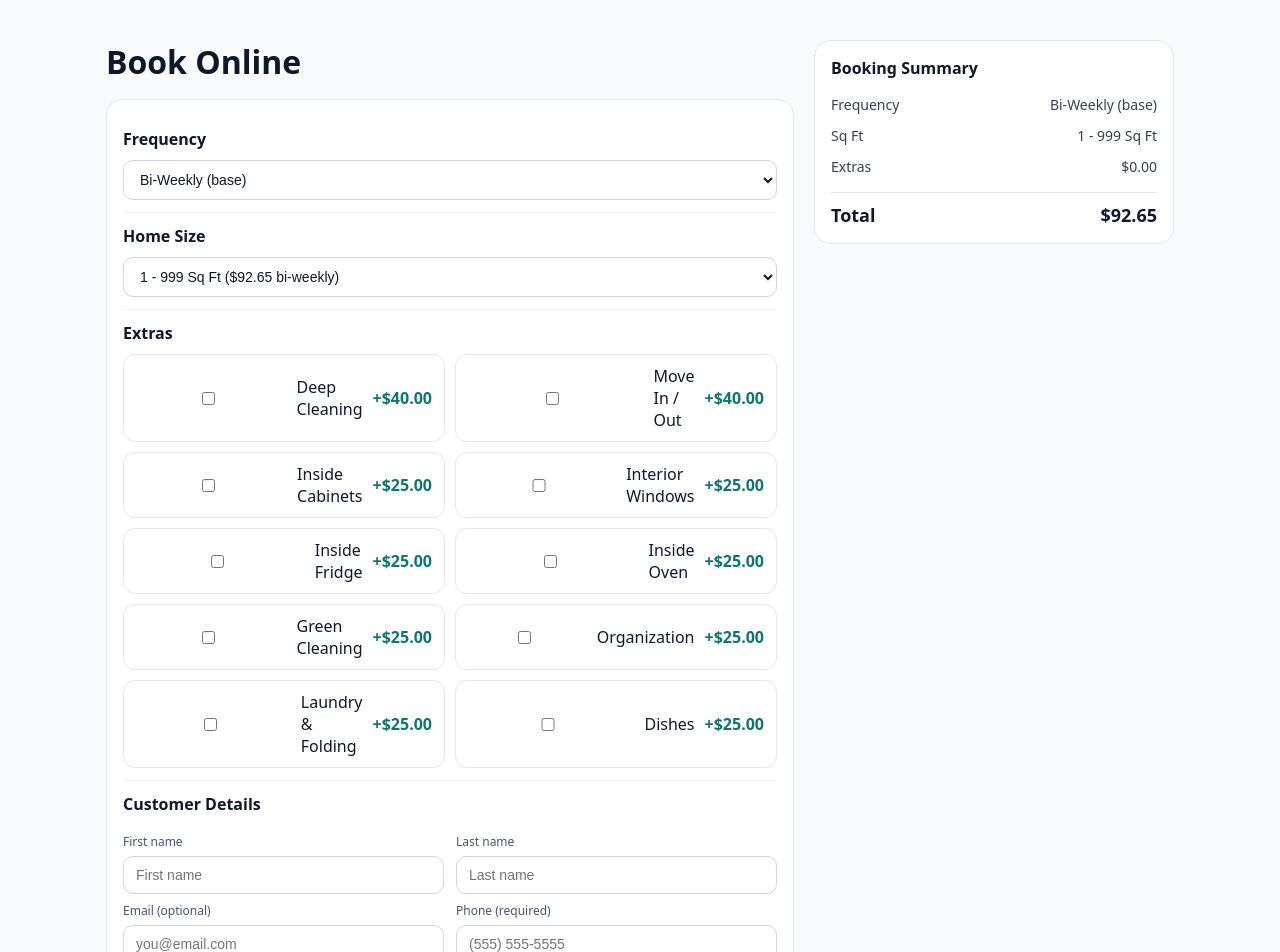
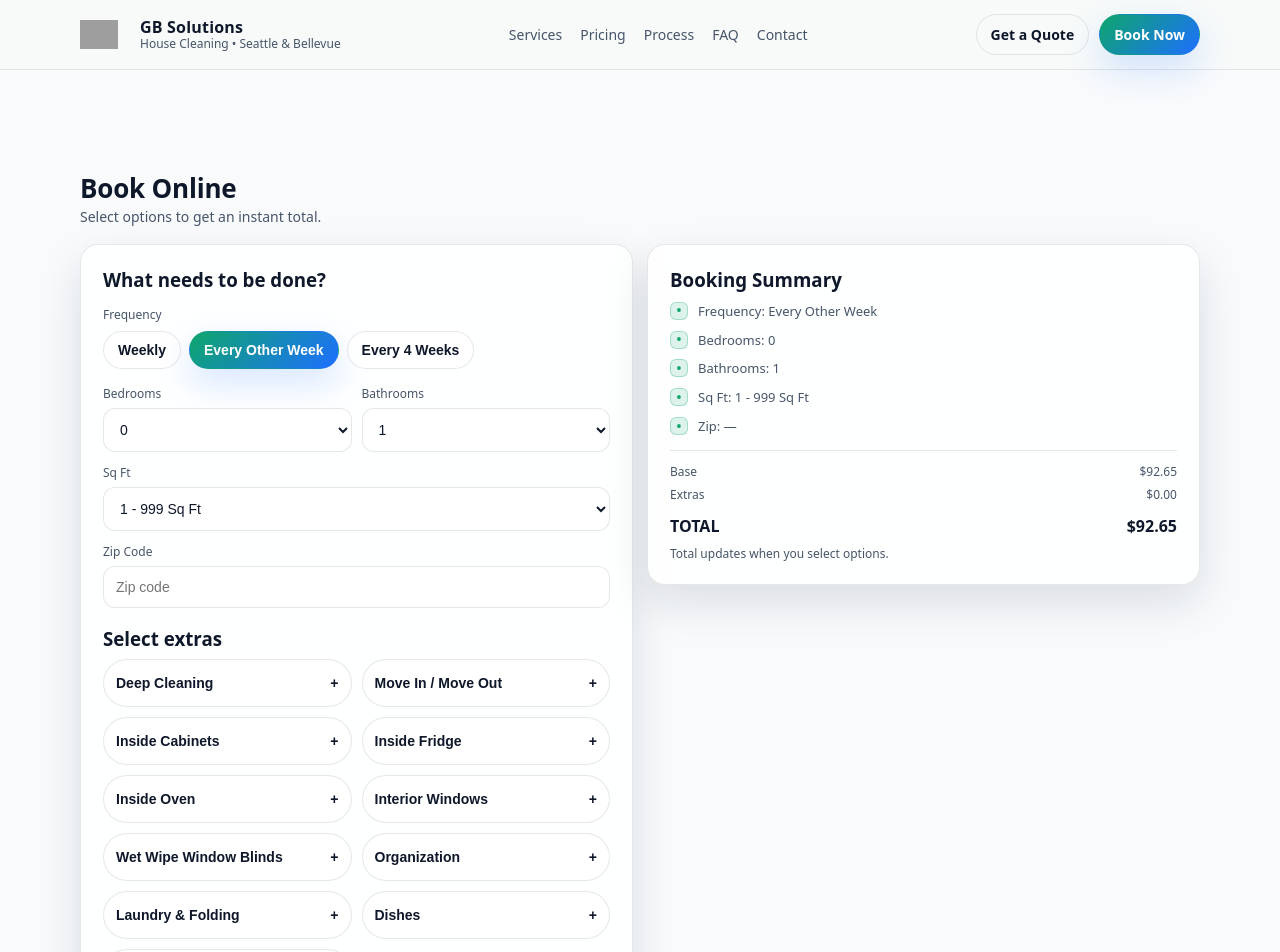
Before and after one commit to mohamedfeyrus97-ui/gb-solutions, a Next.js app: page /book in a window 1280 px wide. Shown: the top 952 px of the page. Built offline with nearby package versions, Linux system fonts and the light colour scheme; grey boxes are pictures that could not be loaded.

Commit message:
Update book.js

```diff
--- a/pages/book.js
+++ b/pages/book.js
@@ -1,5 +1,6 @@
 // pages/book.js
 import { useMemo, useState } from "react";
+import Link from "next/link";
 
 const SQFT_PRICES_BIWEEKLY = [
   { label: "1 - 999 Sq Ft", value: "1-999", price: 92.65 },
@@ -14,300 +15,369 @@ const SQFT_PRICES_BIWEEKLY = [
   { label: "5000 - 5499 Sq Ft", value: "5000-5499", price: 262.65 },
 ];
 
-// Your rule: base prices are for BI-WEEKLY.
-// “more frequent” => down 15%
-// “less frequent” => up 15%
+// Display labels have NO parentheses.
 const FREQUENCY = [
-  { label: "Weekly (−15%)", value: "weekly", multiplier: 0.85 },
-  { label: "Bi-Weekly (base)", value: "biweekly", multiplier: 1.0 },
-  { label: "Every 4 Weeks (+15%)", value: "every4weeks", multiplier: 1.15 },
-  { label: "One-Time (+15%)", value: "onetime", multiplier: 1.15 },
+  { label: "Weekly", value: "weekly", multiplier: 0.85 },
+  { label: "Every Other Week", value: "biweekly", multiplier: 1.0 }, // base
+  { label: "Every 4 Weeks", value: "monthly", multiplier: 1.15 },
 ];
 
-// Extras pricing per your notes
-const EXTRA_DEEP_OR_MOVE = 40;
-const EXTRA_STANDARD = 25; // use 20 if you prefer; adjust as needed
+const ADDONS = [
+  { id: "deep_clean", name: "Deep Cleaning", price: 40 },
+  { id: "move_in_out", name: "Move In / Move Out", price: 40 },
 
-const EXTRAS = [
-  { key: "deep_clean", label: "Deep Cleaning", add: EXTRA_DEEP_OR_MOVE },
-  { key: "move_in_out", label: "Move In / Out", add: EXTRA_DEEP_OR_MOVE },
-  { key: "inside_cabinets", label: "Inside Cabinets", add: EXTRA_STANDARD },
-  { key: "interior_windows", label: "Interior Windows", add: EXTRA_STANDARD },
-  { key: "inside_fridge", label: "Inside Fridge", add: EXTRA_STANDARD },
-  { key: "inside_oven", label: "Inside Oven", add: EXTRA_STANDARD },
-  { key: "green_cleaning", label: "Green Cleaning", add: EXTRA_STANDARD },
-  { key: "organization", label: "Organization", add: EXTRA_STANDARD },
-  { key: "laundry_folding", label: "Laundry & Folding", add: EXTRA_STANDARD },
-  { key: "dishes", label: "Dishes", add: EXTRA_STANDARD },
+  // Extras (no prices displayed; added to total)
+  { id: "inside_cabinets", name: "Inside Cabinets", price: 25 },
+  { id: "inside_fridge", name: "Inside Fridge", price: 25 },
+  { id: "inside_oven", name: "Inside Oven", price: 25 },
+  { id: "interior_windows", name: "Interior Windows", price: 25 },
+  { id: "wet_wipe_blinds", name: "Wet Wipe Window Blinds", price: 25 },
+  { id: "organization", name: "Organization", price: 25 },
+  { id: "laundry_folding", name: "Laundry & Folding", price: 25 },
+  { id: "dishes", name: "Dishes", price: 20 },
+  { id: "green_cleaning", name: "Green Cleaning", price: 20 },
 ];
 
 function money(n) {
+  if (typeof n !== "number" || Number.isNaN(n)) return "$0.00";
   return n.toLocaleString(undefined, { style: "currency", currency: "USD" });
 }
 
 export default function BookPage() {
-  // customer details
+  const BUSINESS = {
+    name: "GB Solutions",
+    tagline: "House Cleaning • Seattle & Bellevue",
+  };
+
+  const [frequency, setFrequency] = useState("biweekly");
+  const [sqft, setSqft] = useState("1-999");
+  const [bedrooms, setBedrooms] = useState("0");
+  const [bathrooms, setBathrooms] = useState("1");
+  const [zip, setZip] = useState("");
+  const [addons, setAddons] = useState(() => new Set());
+
+  // Contact: phone required, email optional
   const [firstName, setFirstName] = useState("");
   const [lastName, setLastName] = useState("");
-
-  // EMAIL OPTIONAL
+  const [phone, setPhone] = useState("");
   const [email, setEmail] = useState("");
 
-  // PHONE REQUIRED
-  const [phone, setPhone] = useState("");
+  const baseBiweekly = useMemo(() => {
+    const row = SQFT_PRICES_BIWEEKLY.find((r) => r.value === sqft);
+    return row ? row.price : 0;
+  }, [sqft]);
 
-  const [sqft, setSqft] = useState(SQFT_PRICES_BIWEEKLY[0].value);
-  const [frequency, setFrequency] = useState("biweekly");
+  const freqMultiplier = useMemo(() => {
+    const row = FREQUENCY.find((f) => f.value === frequency);
+    return row ? row.multiplier : 1.0;
+  }, [frequency]);
 
-  const [extras, setExtras] = useState(() =>
-    Object.fromEntries(EXTRAS.map((e) => [e.key, false]))
-  );
-
-  const [errors, setErrors] = useState({});
-  const [submitted, setSubmitted] = useState(false);
-
-  const selectedSqft = useMemo(
-    () => SQFT_PRICES_BIWEEKLY.find((x) => x.value === sqft),
-    [sqft]
-  );
-
-  const selectedFreq = useMemo(
-    () => FREQUENCY.find((f) => f.value === frequency),
-    [frequency]
-  );
-
-  const extrasTotal = useMemo(() => {
-    return EXTRAS.reduce((sum, e) => (extras[e.key] ? sum + e.add : sum), 0);
-  }, [extras]);
+  const addonsTotal = useMemo(() => {
+    let total = 0;
+    for (const id of addons) {
+      const item = ADDONS.find((a) => a.id === id);
+      if (item) total += item.price;
+    }
+    return total;
+  }, [addons]);
 
   const total = useMemo(() => {
-    const base = selectedSqft?.price ?? 0;
-    const mult = selectedFreq?.multiplier ?? 1;
-    return (base + extrasTotal) * mult;
-  }, [selectedSqft, selectedFreq, extrasTotal]);
+    const adjustedBase = baseBiweekly * freqMultiplier;
+    return Math.round((adjustedBase + addonsTotal) * 100) / 100;
+  }, [baseBiweekly, freqMultiplier, addonsTotal]);
 
-  function validate() {
-    const nextErrors = {};
-
-    // Phone REQUIRED
-    const digitsOnly = phone.replace(/\D/g, "");
-    if (!digitsOnly) nextErrors.phone = "Phone number is required.";
-    else if (digitsOnly.length < 10) nextErrors.phone = "Enter a valid phone number.";
-
-    // Email OPTIONAL, but if present it must be valid-looking
-    if (email.trim().length > 0) {
-      const ok = /^[^\s@]+@[^\s@]+\.[^\s@]+$/.test(email.trim());
-      if (!ok) nextErrors.email = "Enter a valid email or leave blank.";
+  function toggleAddon(id) {
+    setAddons((prev) => {
+      const next = new Set(prev);
+      if (next.has(id)) next.delete(id);
+      else next.add(id);
+      return next;
+    });
   }
 
-    // Optional: require names (remove if you don’t want)
-    if (!firstName.trim()) nextErrors.firstName = "First name is required.";
-    if (!lastName.trim()) nextErrors.lastName = "Last name is required.";
+  const isPhoneValid = phone.trim().length >= 7; // basic client-side check
 
-    setErrors(nextErrors);
-    return Object.keys(nextErrors).length === 0;
-  }
+  function handleSubmit(e) {
+    e.preventDefault();
+    if (!isPhoneValid) return;
 
-  function toggleExtra(key) {
-    setExtras((prev) => ({ ...prev, [key]: !prev[key] }));
-  }
-
-  async function onSubmit(e) {
-    e.preventDefault();
-    setSubmitted(false);
-
-    if (!validate()) return;
-
-    // If you want to send this somewhere, create an API route and POST to it.
-    // For now, this is a front-end validation + “success” state.
-    setSubmitted(true);
+    // Demo-only: no backend included.
+    // You can replace this with email API / form service later.
+    alert("Saved (demo). Add a backend to actually receive bookings.");
   }
 
   return (
-    <div className="bk-wrap">
-      <div className="bk-grid">
-        <main className="bk-main">
-          <h1 className="bk-title">Book Online</h1>
+    <>
+      {/* Header copied from Home layout; brand goes back to home page */}
+      <header className="header">
+        <div className="container">
+          <div className="nav">
+            <Link className="brand" href="/" aria-label="GB Solutions home">
+              {/* Put your transparent logo in: /public/logo.png */}
+              <img
+                src="/logo.png"
+                alt="GB Solutions"
+                style={{ width: 38, height: 38, objectFit: "contain" }}
+              />
+              <div className="brandText" style={{ marginLeft: 10 }}>
+                <b>{BUSINESS.name}</b>
+                <span>{BUSINESS.tagline}</span>
+              </div>
+            </Link>
 
-          <form onSubmit={onSubmit} className="bk-card">
-            <section className="bk-section">
-              <h2 className="bk-h2">Frequency</h2>
-              <div className="bk-row">
-                <select
-                  value={frequency}
-                  onChange={(e) => setFrequency(e.target.value)}
-                  className="bk-select"
+            <nav className="links" aria-label="Primary">
+              <Link href="/#services">Services</Link>
+              <Link href="/#pricing">Pricing</Link>
+              <Link href="/#process">Process</Link>
+              <Link href="/#faq">FAQ</Link>
+              <Link href="/#contact">Contact</Link>
+            </nav>
+
+            <div className="navCtas">
+              <Link className="btn btnGhost" href="/book">
+                Get a Quote
+              </Link>
+              <Link className="btn btnPrimary" href="/book">
+                Book Now
+              </Link>
+            </div>
+          </div>
+        </div>
+      </header>
+
+      <main style={{ paddingTop: 84 }}>
+        <section className="section" style={{ paddingTop: 16 }}>
+          <div className="container">
+            <div className="sectionHead">
+              <div>
+                <h2>Book Online</h2>
+                <p>Select options to get an instant total.</p>
+              </div>
+            </div>
+
+            <div className="split">
+              {/* Left: form */}
+              <div className="priceCard">
+                <h3>What needs to be done?</h3>
+
+                <div style={{ marginTop: 14 }}>
+                  <div className="small" style={{ marginBottom: 8 }}>
+                    Frequency
+                  </div>
+                  <div style={{ display: "flex", gap: 8, flexWrap: "wrap" }}>
+                    {FREQUENCY.map((f) => (
+                      <button
+                        key={f.value}
+                        type="button"
+                        className={frequency === f.value ? "btn btnPrimary" : "btn"}
+                        onClick={() => setFrequency(f.value)}
                       >
-                  {FREQUENCY.map((f) => (
-                    <option key={f.value} value={f.value}>
                         {f.label}
+                      </button>
+                    ))}
+                  </div>
+                </div>
+
+                <div style={{ marginTop: 16 }} className="row">
+                  <div style={{ flex: 1 }}>
+                    <div className="small" style={{ marginBottom: 6 }}>
+                      Bedrooms
+                    </div>
+                    <select value={bedrooms} onChange={(e) => setBedrooms(e.target.value)}>
+                      {Array.from({ length: 11 }).map((_, i) => (
+                        <option key={i} value={String(i)}>
+                          {i}
                         </option>
                       ))}
                     </select>
                   </div>
-            </section>
 
-            <section className="bk-section">
-              <h2 className="bk-h2">Home Size</h2>
-              <div className="bk-row">
-                <select
-                  value={sqft}
-                  onChange={(e) => setSqft(e.target.value)}
-                  className="bk-select"
-                >
-                  {SQFT_PRICES_BIWEEKLY.map((s) => (
-                    <option key={s.value} value={s.value}>
-                      {s.label} ({money(s.price)} bi-weekly)
+                  <div style={{ flex: 1 }}>
+                    <div className="small" style={{ marginBottom: 6 }}>
+                      Bathrooms
+                    </div>
+                    <select value={bathrooms} onChange={(e) => setBathrooms(e.target.value)}>
+                      {Array.from({ length: 11 }).map((_, i) => (
+                        <option key={i} value={String(i)}>
+                          {i}
                         </option>
                       ))}
                     </select>
                   </div>
-            </section>
+                </div>
 
-            <section className="bk-section">
-              <h2 className="bk-h2">Extras</h2>
-              <div className="bk-extras">
-                {EXTRAS.map((e) => (
-                  <label key={e.key} className="bk-extra">
+                <div style={{ marginTop: 12 }}>
+                  <div className="small" style={{ marginBottom: 6 }}>
+                    Sq Ft
+                  </div>
+                  <select value={sqft} onChange={(e) => setSqft(e.target.value)}>
+                    {SQFT_PRICES_BIWEEKLY.map((s) => (
+                      <option key={s.value} value={s.value}>
+                        {s.label}
+                      </option>
+                    ))}
+                  </select>
+                </div>
+
+                <div style={{ marginTop: 12 }}>
+                  <div className="small" style={{ marginBottom: 6 }}>
+                    Zip Code
+                  </div>
                   <input
-                      type="checkbox"
-                      checked={!!extras[e.key]}
-                      onChange={() => toggleExtra(e.key)}
+                    value={zip}
+                    onChange={(e) => setZip(e.target.value)}
+                    placeholder="Zip code"
+                    inputMode="numeric"
                   />
-                    <span>{e.label}</span>
-                    <span className="bk-extra-price">+{money(e.add)}</span>
-                  </label>
-                ))}
                 </div>
-            </section>
 
-            <section className="bk-section">
-              <h2 className="bk-h2">Customer Details</h2>
+                <div style={{ marginTop: 18 }}>
+                  <h3 style={{ marginBottom: 8 }}>Select extras</h3>
+                  <div
+                    style={{
+                      display: "grid",
+                      gridTemplateColumns: "repeat(auto-fit, minmax(180px, 1fr))",
+                      gap: 10,
+                    }}
+                  >
+                    {ADDONS.map((a) => {
+                      const active = addons.has(a.id);
+                      return (
+                        <button
+                          key={a.id}
+                          type="button"
+                          className={active ? "btn btnPrimary" : "btn"}
+                          style={{
+                            display: "flex",
+                            justifyContent: "space-between",
+                            alignItems: "center",
+                            padding: "12px 12px",
+                            height: 48,
+                          }}
+                          onClick={() => toggleAddon(a.id)}
+                        >
+                          <span>{a.name}</span>
+                          <span aria-hidden="true">{active ? "✓" : "+"}</span>
+                        </button>
+                      );
+                    })}
+                  </div>
+                </div>
 
-              <div className="bk-two">
-                <div>
-                  <label className="bk-label">First name</label>
+                <div style={{ marginTop: 18 }}>
+                  <h3 style={{ marginBottom: 8 }}>Customer details</h3>
+
+                  <form className="form" onSubmit={handleSubmit}>
+                    <div className="row">
                       <input
-                    className="bk-input"
                         value={firstName}
                         onChange={(e) => setFirstName(e.target.value)}
                         placeholder="First name"
                       />
-                  {errors.firstName && <div className="bk-err">{errors.firstName}</div>}
-                </div>
-
-                <div>
-                  <label className="bk-label">Last name</label>
                       <input
-                    className="bk-input"
                         value={lastName}
                         onChange={(e) => setLastName(e.target.value)}
                         placeholder="Last name"
                       />
-                  {errors.lastName && <div className="bk-err">{errors.lastName}</div>}
+                    </div>
+
+                    <div className="row">
+                      <input
+                        value={email}
+                        onChange={(e) => setEmail(e.target.value)}
+                        placeholder="Email (optional)"
+                        type="email"
+                      />
+                      <input
+                        value={phone}
+                        onChange={(e) => setPhone(e.target.value)}
+                        placeholder="Phone (required)"
+                        required
+                      />
+                    </div>
+
+                    <button className="btn btnPrimary" type="submit" disabled={!isPhoneValid}>
+                      Save Booking
+                    </button>
+
+                    {!isPhoneValid && (
+                      <div className="small" style={{ marginTop: 8 }}>
+                        Phone number is required.
+                      </div>
+                    )}
+                  </form>
                 </div>
               </div>
 
-              <div className="bk-two">
-                <div>
-                  <label className="bk-label">Email (optional)</label>
-                  <input
-                    className="bk-input"
-                    type="email"
-                    value={email}
-                    onChange={(e) => setEmail(e.target.value)}
-                    placeholder="you@email.com"
-                  />
-                  {errors.email && <div className="bk-err">{errors.email}</div>}
+              {/* Right: summary */}
+              <div className="priceCard" style={{ height: "fit-content" }}>
+                <h3>Booking Summary</h3>
+
+                <div className="miniList" style={{ marginTop: 10 }}>
+                  <div className="miniItem">
+                    <span className="tick">•</span>
+                    <span>Frequency: {FREQUENCY.find((f) => f.value === frequency)?.label}</span>
+                  </div>
+                  <div className="miniItem">
+                    <span className="tick">•</span>
+                    <span>Bedrooms: {bedrooms}</span>
+                  </div>
+                  <div className="miniItem">
+                    <span className="tick">•</span>
+                    <span>Bathrooms: {bathrooms}</span>
+                  </div>
+                  <div className="miniItem">
+                    <span className="tick">•</span>
+                    <span>Sq Ft: {SQFT_PRICES_BIWEEKLY.find((s) => s.value === sqft)?.label}</span>
+                  </div>
+                  <div className="miniItem">
+                    <span className="tick">•</span>
+                    <span>Zip: {zip || "—"}</span>
+                  </div>
                 </div>
 
-                <div>
-                  <label className="bk-label">Phone (required)</label>
-                  <input
-                    className="bk-input"
-                    inputMode="tel"
-                    value={phone}
-                    onChange={(e) => setPhone(e.target.value)}
-                    placeholder="(555) 555-5555"
-                    // HTML-level required as well (still keep JS validate)
-                    required
-                  />
-                  {errors.phone && <div className="bk-err">{errors.phone}</div>}
+                <div style={{ marginTop: 14, paddingTop: 12, borderTop: "1px solid var(--border)" }}>
+                  <div style={{ display: "flex", justifyContent: "space-between" }}>
+                    <div className="small">Base</div>
+                    <div className="small">{money(Math.round(baseBiweekly * freqMultiplier * 100) / 100)}</div>
+                  </div>
+                  <div style={{ display: "flex", justifyContent: "space-between", marginTop: 6 }}>
+                    <div className="small">Extras</div>
+                    <div className="small">{money(addonsTotal)}</div>
+                  </div>
+
+                  <div style={{ display: "flex", justifyContent: "space-between", marginTop: 12 }}>
+                    <div style={{ fontWeight: 800 }}>TOTAL</div>
+                    <div style={{ fontWeight: 800 }}>{money(total)}</div>
+                  </div>
+
+                  <div className="small" style={{ marginTop: 8 }}>
+                    Total updates when you select options.
+                  </div>
+                </div>
+
+                {addons.size > 0 && (
+                  <div style={{ marginTop: 14 }}>
+                    <div className="small" style={{ marginBottom: 6 }}>
+                      Selected extras
+                    </div>
+                    <ul className="ul">
+                      {[...addons].map((id) => {
+                        const item = ADDONS.find((a) => a.id === id);
+                        return item ? (
+                          <li key={id}>
+                            <span className="dot" /> <span>{item.name}</span>
+                          </li>
+                        ) : null;
+                      })}
+                    </ul>
+                  </div>
+                )}
+              </div>
             </div>
           </div>
         </section>
-
-            <button type="submit" className="bk-btn">
-              Save Booking
-            </button>
-
-            {submitted && (
-              <div className="bk-ok">
-                Validated. Next step: send this booking to your backend/payment processor.
-              </div>
-            )}
-          </form>
       </main>
-
-        <aside className="bk-side">
-          <div className="bk-card">
-            <h3 className="bk-h3">Booking Summary</h3>
-            <div className="bk-sum">
-              <div className="bk-sum-row">
-                <span>Frequency</span>
-                <span>{FREQUENCY.find((f) => f.value === frequency)?.label}</span>
-              </div>
-              <div className="bk-sum-row">
-                <span>Sq Ft</span>
-                <span>{SQFT_PRICES_BIWEEKLY.find((s) => s.value === sqft)?.label}</span>
-              </div>
-              <div className="bk-sum-row">
-                <span>Extras</span>
-                <span>{money(extrasTotal)}</span>
-              </div>
-              <div className="bk-line" />
-              <div className="bk-sum-total">
-                <span>Total</span>
-                <span>{money(total)}</span>
-              </div>
-            </div>
-          </div>
-        </aside>
-      </div>
-
-      <style jsx>{`
-        .bk-wrap { max-width: 1100px; margin: 40px auto; padding: 0 16px; }
-        .bk-grid { display: grid; grid-template-columns: 1fr 360px; gap: 20px; }
-        @media (max-width: 980px) { .bk-grid { grid-template-columns: 1fr; } }
-
-        .bk-title { margin: 0 0 16px; font-size: 32px; }
-        .bk-card { background: #fff; border: 1px solid #e5e7eb; border-radius: 16px; padding: 16px; }
-        .bk-section { padding: 12px 0; border-top: 1px solid #f1f5f9; }
-        .bk-section:first-child { border-top: 0; }
-        .bk-h2 { margin: 0 0 10px; font-size: 16px; }
-        .bk-h3 { margin: 0 0 10px; font-size: 16px; }
-        .bk-row { display: flex; gap: 12px; }
-        .bk-select, .bk-input { width: 100%; padding: 10px 12px; border-radius: 10px; border: 1px solid #d1d5db; }
-        .bk-label { display: block; font-size: 12px; margin: 8px 0 6px; color: #475569; }
-        .bk-two { display: grid; grid-template-columns: 1fr 1fr; gap: 12px; }
-        @media (max-width: 640px) { .bk-two { grid-template-columns: 1fr; } }
-
-        .bk-extras { display: grid; grid-template-columns: 1fr 1fr; gap: 10px; }
-        @media (max-width: 640px) { .bk-extras { grid-template-columns: 1fr; } }
-        .bk-extra { display: flex; align-items: center; justify-content: space-between; gap: 10px; padding: 10px 12px; border: 1px solid #e5e7eb; border-radius: 12px; }
-        .bk-extra input { margin-right: 10px; }
-        .bk-extra span:first-of-type { flex: 1; }
-        .bk-extra-price { color: #0f766e; font-weight: 600; }
-
-        .bk-btn { width: 100%; margin-top: 12px; padding: 12px; border-radius: 12px; border: 0; background: #0ea5e9; color: white; font-weight: 700; cursor: pointer; }
-        .bk-err { margin-top: 6px; color: #b91c1c; font-size: 12px; }
-        .bk-ok { margin-top: 10px; font-size: 13px; color: #065f46; background: #ecfdf5; border: 1px solid #a7f3d0; padding: 10px 12px; border-radius: 12px; }
-
-        .bk-sum { font-size: 14px; }
-        .bk-sum-row { display: flex; justify-content: space-between; gap: 12px; padding: 6px 0; color: #334155; }
-        .bk-line { height: 1px; background: #e5e7eb; margin: 10px 0; }
-        .bk-sum-total { display: flex; justify-content: space-between; font-size: 18px; font-weight: 800; }
-      `}</style>
-    </div>
+    </>
   );
 }
```
Lines whose indentation alone changed are shown as unchanged.
